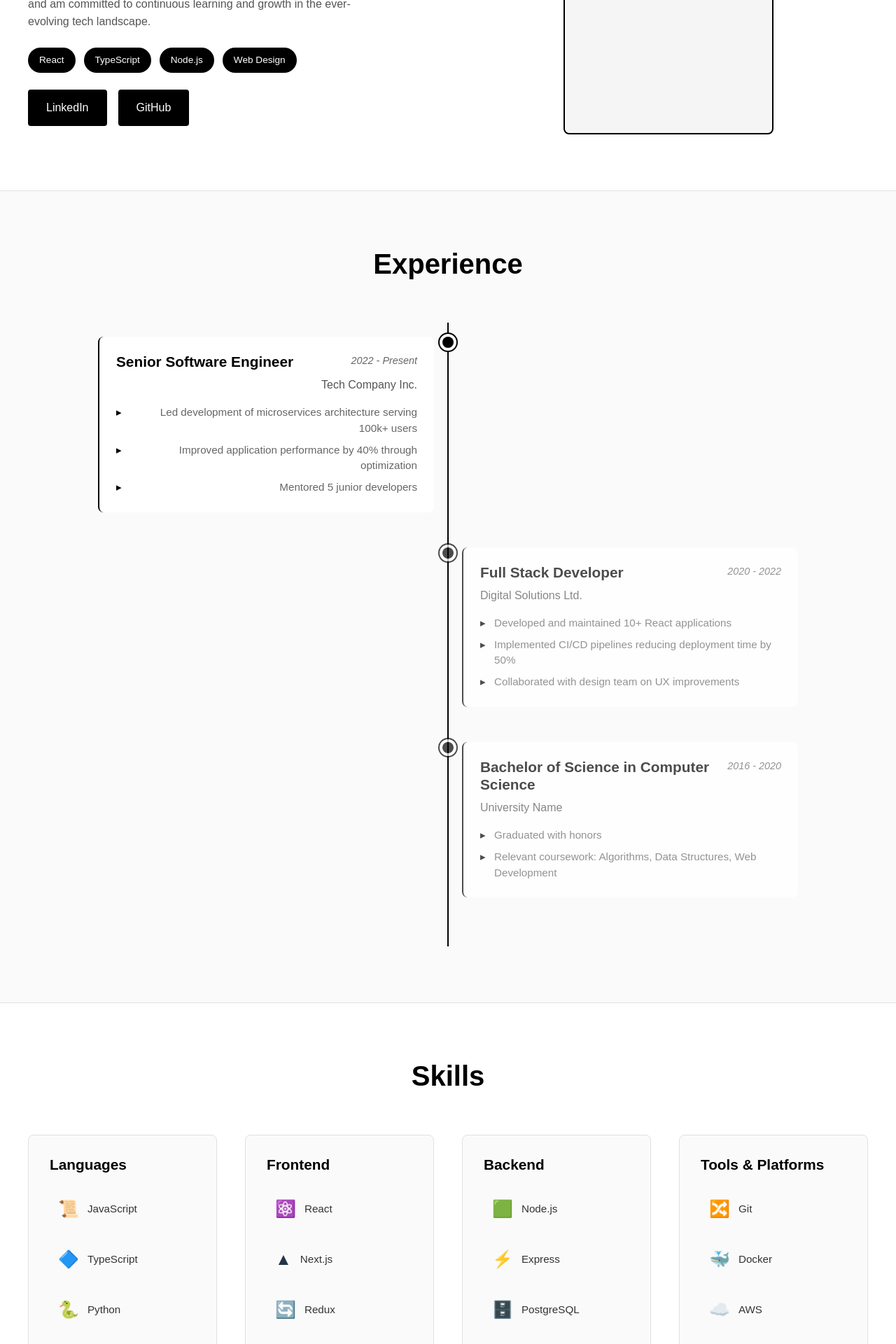
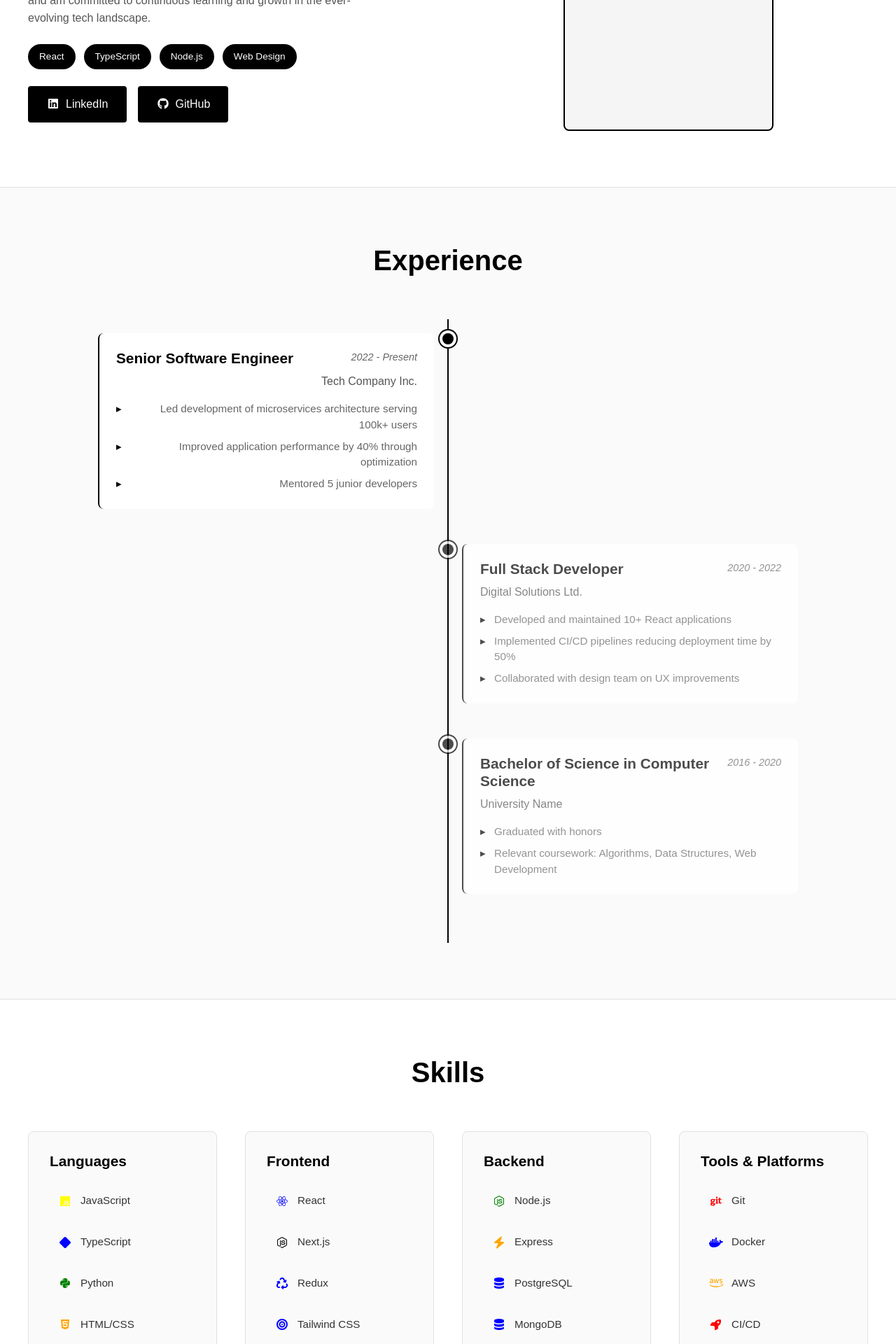
Before and after one commit to prl405/portfolio, a React (Vite) app: page / in a window 1280 px wide. Shown: the part 360-2280 px from the top of the page at 70% size. Built offline with nearby package versions, Linux system fonts and the light colour scheme.

Commit message:
- Added font awsome libs - Applied font awsome to emojis

```diff
--- a/src/components/About/About.css
+++ b/src/components/About/About.css
@@ -1,7 +1,19 @@
+:root {
+  --color-black: #000000;
+  --color-white: #ffffff;
+  --color-dark-gray: #333333;
+  --color-gray: #555555;
+  --color-light-gray: #e0e0e0;
+  --color-bg-light: #f5f5f5;
+  --color-placeholder-text: #999999;
+  --transition-smooth: all 0.3s ease;
+  --hover-lift: translateY(-2px);
+}
+
 .about {
   padding: 80px 20px;
-  background-color: #ffffff;
-  border-bottom: 1px solid #e0e0e0;
+  background-color: var(--color-white);
+  border-bottom: 1px solid var(--color-light-gray);
 }
 
 .about-container {
@@ -25,7 +37,7 @@
 .name {
   font-size: 3rem;
   font-weight: 700;
-  color: #000000;
+  color: var(--color-black);
   margin: 0;
   line-height: 1.1;
 }
@@ -33,7 +45,7 @@
 .title {
   font-size: 1.5rem;
   font-weight: 400;
-  color: #333333;
+  color: var(--color-dark-gray);
   margin: 0;
   position: relative;
   display: inline-block;
@@ -49,17 +61,17 @@
 
 @keyframes titleBorder {
   0%, 100% {
-    box-shadow: inset 0 0 0 2px #000000;
+    box-shadow: inset 0 0 0 2px var(--color-black);
   }
   50% {
-    box-shadow: inset 0 0 0 4px #000000;
+    box-shadow: inset 0 0 0 4px var(--color-black);
   }
 }
 
 .bio {
   font-size: 1rem;
   line-height: 1.6;
-  color: #555555;
+  color: var(--color-gray);
   margin: 0;
   max-width: 500px;
 }
@@ -70,20 +82,28 @@
   flex-wrap: wrap;
 }
 
+/* Shared button/tag base styles */
+.interactive-element {
+  transition: var(--transition-smooth);
+}
+
+.interactive-element:hover {
+  transform: var(--hover-lift);
+  box-shadow: 0 4px 12px rgba(0, 0, 0, 0.2);
+}
+
 .skill-tag {
   display: inline-block;
   padding: 8px 16px;
-  background-color: #000000;
-  color: #ffffff;
+  background-color: var(--color-black);
+  color: var(--color-white);
   border-radius: 20px;
   font-size: 0.85rem;
   font-weight: 500;
-  transition: all 0.3s ease;
 }
 
-.skill-tag:hover {
-  transform: translateY(-2px);
-  box-shadow: 0 4px 12px rgba(0, 0, 0, 0.2);
+.skill-tag {
+  @extend .interactive-element;
 }
 
 .social-links {
@@ -94,21 +114,24 @@
 .social-button {
   display: inline-block;
   padding: 12px 24px;
-  background-color: #000000;
-  color: #ffffff;
+  background-color: var(--color-black);
+  color: var(--color-white);
   text-decoration: none;
   border-radius: 4px;
   font-weight: 500;
-  transition: all 0.3s ease;
-  border: 2px solid #000000;
+  border: 2px solid var(--color-black);
   cursor: pointer;
+  transition: var(--transition-smooth);
+  .svg-inline--fa {
+    margin-right: 8px;
+  }
 }
 
 .social-button:hover {
-  background-color: #ffffff;
-  color: #000000;
+  background-color: var(--color-white);
+  color: var(--color-black);
   box-shadow: 0 4px 12px rgba(0, 0, 0, 0.15);
-  transform: translateY(-2px);
+  transform: var(--hover-lift);
 }
 
 .about-photo {
@@ -120,13 +143,13 @@
 .photo-placeholder {
   width: 300px;
   height: 400px;
-  background-color: #f5f5f5;
-  border: 2px solid #000000;
+  background-color: var(--color-bg-light);
+  border: 2px solid var(--color-black);
   border-radius: 8px;
   display: flex;
   align-items: center;
   justify-content: center;
-  color: #999999;
+  color: var(--color-placeholder-text);
   font-size: 1rem;
   position: relative;
   overflow: hidden;
--- a/src/components/About/About.tsx
+++ b/src/components/About/About.tsx
@@ -1,4 +1,6 @@
+import { FontAwesomeIcon } from '@fortawesome/react-fontawesome';
 import './About.css';
+import { faGithub, faLinkedin } from '@fortawesome/free-brands-svg-icons';
 
 const About: React.FC = () => {
   return (
@@ -29,7 +31,7 @@ const About: React.FC = () => {
                 className="social-button"
                 target="_blank"
                 rel="noopener noreferrer"
-              >
+              ><FontAwesomeIcon icon={faLinkedin} />
                 LinkedIn
               </a>
               <a
@@ -37,7 +39,7 @@ const About: React.FC = () => {
                 className="social-button"
                 target="_blank"
                 rel="noopener noreferrer"
-              >
+              ><FontAwesomeIcon icon={faGithub} />
                 GitHub
               </a>
             </div>
--- a/src/components/Navigation/Navigation.tsx
+++ b/src/components/Navigation/Navigation.tsx
@@ -1,20 +1,25 @@
 import { useState } from 'react';
 import './Navigation.css';
+import { FontAwesomeIcon } from '@fortawesome/react-fontawesome';
+import { faBriefcase, faGear, faRocket, faUser, type IconDefinition } from '@fortawesome/free-solid-svg-icons';
 
 interface NavItem {
   label: string;
   icon: string;
   id: string;
+  fa: IconDefinition;
+  color: string;
 }
 
 const Navigation: React.FC = () => {
   const [isOpen, setIsOpen] = useState(false);
 
+  // TODO: Reconsider emojis
   const navItems: NavItem[] = [
-    { label: 'About', icon: '👤', id: 'about' },
-    { label: 'Experience', icon: '💼', id: 'experience' },
-    { label: 'Skills', icon: '⚙️', id: 'skills' },
-    { label: 'Projects', icon: '🚀', id: 'projects' },
+    { label: 'About', icon: '👤', id: 'about', fa: faUser, color: 'black' },
+    { label: 'Experience', icon: '💼', id: 'experience', fa: faBriefcase, color: 'brown' },
+    { label: 'Skills', icon: '⚙️', id: 'skills', fa: faGear, color: 'grey' },
+    { label: 'Projects', icon: '🚀', id: 'projects', fa: faRocket, color: 'red' },
   ];
 
   const handleScroll = (id: string) => {
@@ -37,7 +42,8 @@ const Navigation: React.FC = () => {
                 className="nav-button"
                 onClick={() => handleScroll(item.id)}
               >
-                <span className="nav-icon">{item.icon}</span>
+                <FontAwesomeIcon icon={item.fa} color={item.color} />
+                {/* <span className="nav-icon">{item.icon}</span> */}
                 <span>{item.label}</span>
               </button>
             ))}
@@ -65,7 +71,8 @@ const Navigation: React.FC = () => {
               className="nav-button"
               onClick={() => handleScroll(item.id)}
             >
-              <span className="nav-icon">{item.icon}</span>
+              <FontAwesomeIcon icon={item.fa} color={item.color} />
+              {/* <span className="nav-icon">{item.icon}</span> */}
               <span>{item.label}</span>
             </button>
           ))}
--- a/src/components/Skills/Skills.tsx
+++ b/src/components/Skills/Skills.tsx
@@ -1,42 +1,59 @@
-import type { SkillCategory } from '../../types';
+// import type { SkillCategory } from '../../types';
+import type { IconDefinition } from '@fortawesome/fontawesome-svg-core';
 import './Skills.css';
+import { faAws, faDocker, faGit, faHtml5, faJs, faNodeJs, faPython, faReact } from '@fortawesome/free-brands-svg-icons';
+import { faBolt, faBullseye, faDatabase, faDiamond, faRecycle, faRocket } from '@fortawesome/free-solid-svg-icons';
+import { FontAwesomeIcon } from '@fortawesome/react-fontawesome';
+
+interface Skill {
+  name: string;
+  icon: string;
+  fa?: IconDefinition;
+  color?: string;
+}
+
+interface SkillCategory {
+  name: string;
+  items: Skill[];
+}
 
 const Skills: React.FC = () => {
+  // TODO: Remove emojis
   const skillCategories: SkillCategory[] = [
     {
       name: 'Languages',
       items: [
-        { name: 'JavaScript', icon: '📜' },
-        { name: 'TypeScript', icon: '🔷' },
-        { name: 'Python', icon: '🐍' },
-        { name: 'HTML/CSS', icon: '🎨' },
+        { name: 'JavaScript', icon: '📜', fa: faJs, color: 'yellow'},
+        { name: 'TypeScript', icon: '🔷', fa: faDiamond, color: 'blue'},
+        { name: 'Python', icon: '🐍', fa: faPython, color: 'green'},
+        { name: 'HTML/CSS', icon: '🎨', fa: faHtml5, color: 'orange'},
       ],
     },
     {
       name: 'Frontend',
       items: [
-        { name: 'React', icon: '⚛️' },
-        { name: 'Next.js', icon: '▲' },
-        { name: 'Redux', icon: '🔄' },
-        { name: 'Tailwind CSS', icon: '🎯' },
+        { name: 'React', icon: '⚛️', fa: faReact, color: 'blue' },
+        { name: 'Next.js', icon: '▲', fa: faNodeJs, color: 'black' },
+        { name: 'Redux', icon: '🔄', fa: faRecycle, color: 'blue'},
+        { name: 'Tailwind CSS', icon: '🎯', fa: faBullseye, color: 'blue'},
       ],
     },
     {
       name: 'Backend',
       items: [
-        { name: 'Node.js', icon: '🟩' },
-        { name: 'Express', icon: '⚡' },
-        { name: 'PostgreSQL', icon: '🗄️' },
-        { name: 'MongoDB', icon: '🍃' },
+        { name: 'Node.js', icon: '🟩', fa: faNodeJs, color: 'green' },
+        { name: 'Express', icon: '⚡', fa: faBolt, color: 'orange' },
+        { name: 'PostgreSQL', icon: '🗄️', fa: faDatabase, color: 'blue' },
+        { name: 'MongoDB', icon: '🍃', fa: faDatabase, color: 'blue' },
       ],
     },
     {
       name: 'Tools & Platforms',
       items: [
-        { name: 'Git', icon: '🔀' },
-        { name: 'Docker', icon: '🐳' },
-        { name: 'AWS', icon: '☁️' },
-        { name: 'CI/CD', icon: '🚀' },
+        { name: 'Git', icon: '🔀', fa: faGit, color: 'red' },
+        { name: 'Docker', icon: '🐳', fa: faDocker, color: 'blue' },
+        { name: 'AWS', icon: '☁️', fa: faAws, color: 'orange' },
+        { name: 'CI/CD', icon: '🚀', fa: faRocket, color: 'red' },
       ],
     },
   ];
@@ -53,7 +70,8 @@ const Skills: React.FC = () => {
               <div className="skill-items">
                 {category.items.map((skill) => (
                   <div key={skill.name} className="skill-item">
-                    <span className="skill-icon">{skill.icon}</span>
+                    {skill.fa ? <FontAwesomeIcon icon={skill.fa} color={skill.color}/> : <span className="skill-icon">{skill.icon}</span>}
+                    {/* <span className="skill-icon">{skill.icon}</span> */}
                     <span className="skill-name">{skill.name}</span>
                   </div>
                 ))}
```
Also changed, not shown: package.json (+6 -1 lines), src/types/index.ts (+0 -10 lines), 1 other file (tests, documents, lock files or other folders).
